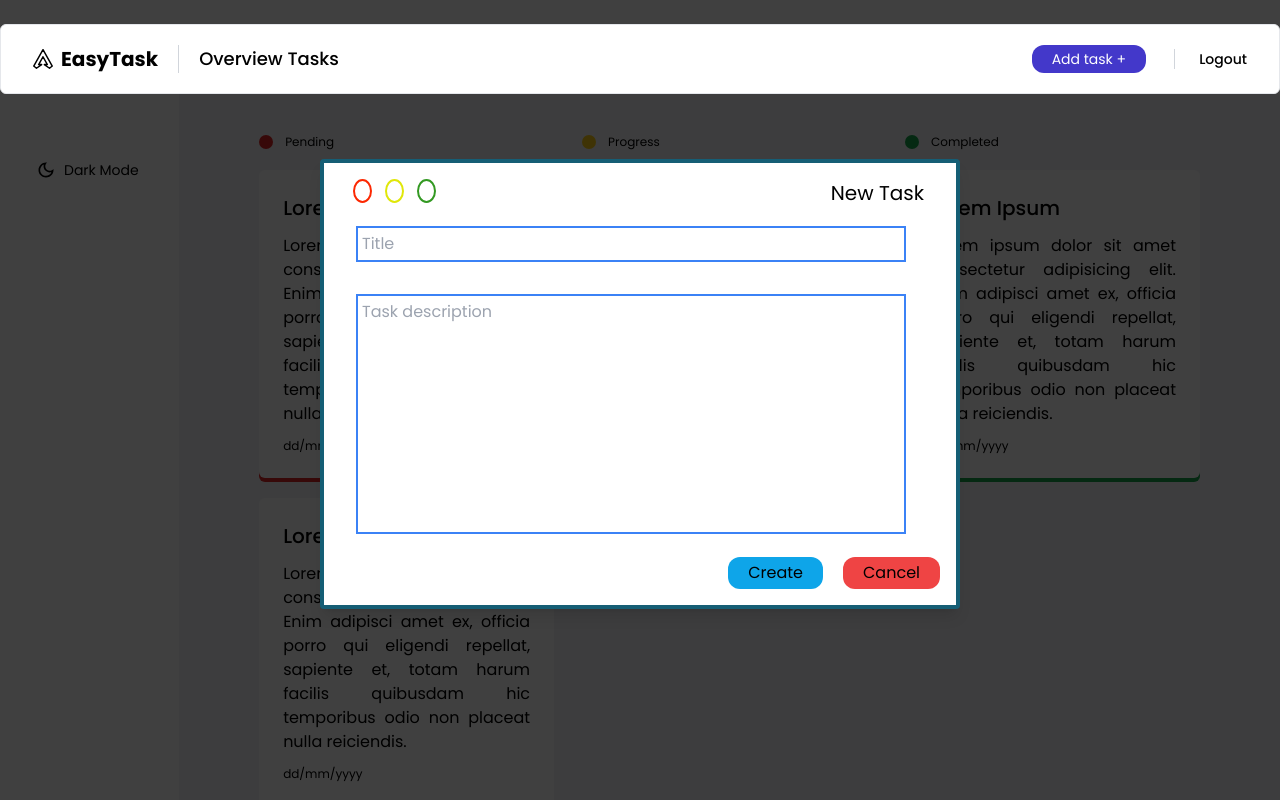
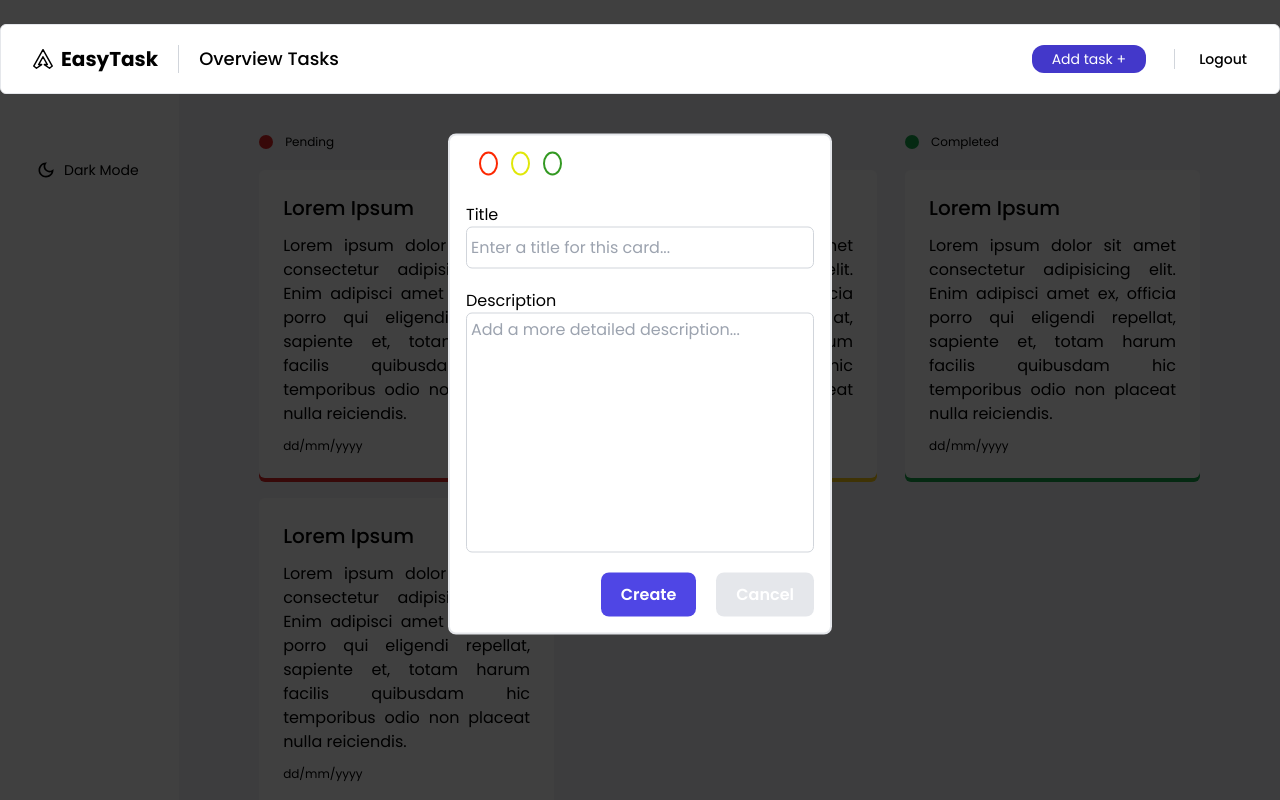
Before and after one commit to gustavo-hnrq/easytask, a React (Vite) app: page /tasks in a window 1280 px wide. Both pictures are taken after a click on the button "Add task +". Shown: the top 800 px of the page. Built offline with nearby package versions, Linux system fonts and the light colour scheme.

Commit message:
Add files via upload

```diff
--- a/src/components/tasks/Header-Task.jsx
+++ b/src/components/tasks/Header-Task.jsx
@@ -6,12 +6,12 @@ import './Header-Task.css'
 function Header() {
   const [openTaskForm, setOpenTaskForm] = useState(false);
 
-  const [titulo, setTitulo] = useState("Title");
+  const [titulo, setTitulo] = useState("Enter a title for this card...");
   const handleChange = (event) => {
     setTitulo(event.target.value);
   };
 
-  const [description, setDescription] = useState("Task description");
+  const [description, setDescription] = useState("Add a more detailed description...");
   const handleChange2 = (event2) => {
     setDescription(event2.target.value);
   };
@@ -135,7 +135,7 @@ function Header() {
       {openTaskForm && (
         <>
           <div className="fixed top-0 left-0 w-screen h-screen bg-black opacity-75"></div>{/* Fundo escuro */}
-          <div className="fixed w-4/5 lg:w-2/4 h-3.5/5 top-96 left-1/2 transform -translate-x-1/2 -translate-y-1/2 bg-white p-4 rounded shadow-lg border-4 border-cyan-800">
+          <div className="fixed w-96 max-sm:w-80 h-3.5/5 top-96 left-1/2 transform -translate-x-1/2 -translate-y-1/2 bg-white p-4 rounded-lg shadow-3xl border-2">
             <div id="modal ">
               <div id="cores" className="flex justify-between">
                 <div>
@@ -143,36 +143,37 @@ function Header() {
                   <input type="radio" className="bt-yellow" onClick={() => setStatus("yellow")}/>
                   <input type="radio" className="bt-green"  onClick={() => setStatus("green")}/>
                 </div>
-
-                <h2 className="text-right mr-4 text-xl">New Task</h2>
               </div>
               {/* <input type="radio" className="rounded-xl ml-10 p-2 border-4 border-yellow-500 display fixed hover:bg-yellow-500"onClick={() => ''}></input>
               <input type="radio" className=" ml-20 p-2 rounded-xl border-4 border-red-500 display fixed hover:bg-red-500"onClick={() => ''}/>
               <input type="radio" className=" ml-30 p-2 rounded-xl border-4 border-green-500 display fixed hover:bg-green-500"onClick={() => ''}/> */}
 
+              <div className="flex flex-col justify-center mt-5 font-normal">
+                <span>Title</span>
                 <input
-                className="m-4 px-1 py-1 w-11/12 border-2 border-blue-500"
+                  className=" px-1 py-2 w-full border border-gray-300 rounded-md focus:outline-none focus:border-indigo-600 mb-5 "
                   type="text"
                   placeholder={titulo}
                   onChange={handleChange}
                 />
-              <br />
+                <span>Description</span>
                 <textarea
-                className="m-4 px-1 py-1 w-11/12 h-60 resize-none border-2 border-blue-500"
+                  className="flex justify-center w-full p-5 px-1 py-1 h-60 resize-none border border-gray-300 rounded-md focus:outline-none focus:border-indigo-600"
                   type="text"
                   placeholder={description}
                   onChange={handleChange2}
                 />
-              <br />
-              <div className="flex justify-end gap-5">
+              </div>
+
+              <div className="flex justify-end gap-5 mt-5">
               <button
-                className="px-5 py-1  bg-sky-500 rounded-xl hover:bg-sky-700"
+                className="px-5 py-2.5 font-semibold text-center text-white duration-300 ease-out rounded-lg bg-indigo-600 hover:shadow-md hover:bg-indigo-700 hover:shadow-indigo-500/50"
                 onClick={() => setOpenTaskForm(false)}
               >
                 Create
               </button>
               <button
-                className="px-5 py-1 bg-red-500 rounded-xl hover:bg-red-700"
+                className="px-5 py-2.5 font-semibold text-center text-white duration-300 ease-out rounded-lg bg-gray-200 hover:shadow-md hover:bg-gray-300 hover:shadow-gray-200/50"
                 onClick={() => setOpenTaskForm(false)}
               >
                 Cancel
```
Lines whose indentation alone changed are shown as unchanged.
